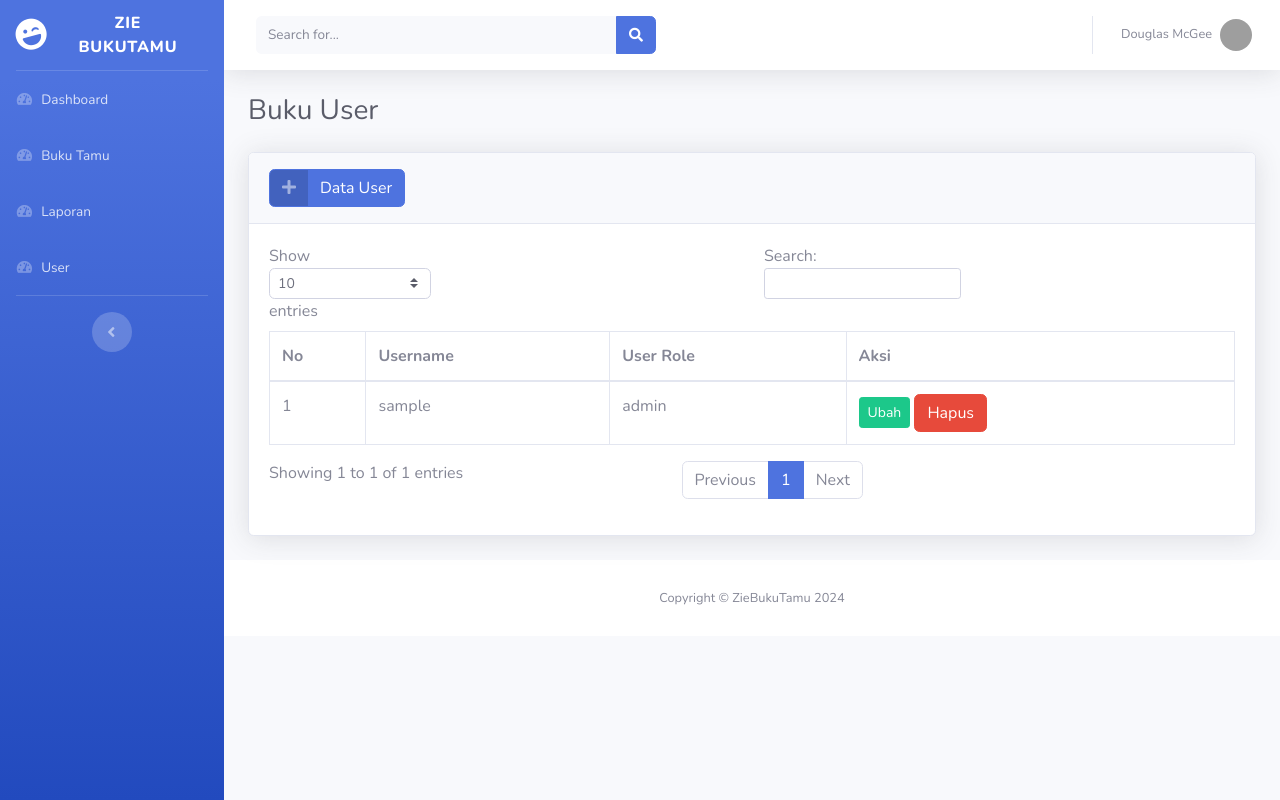
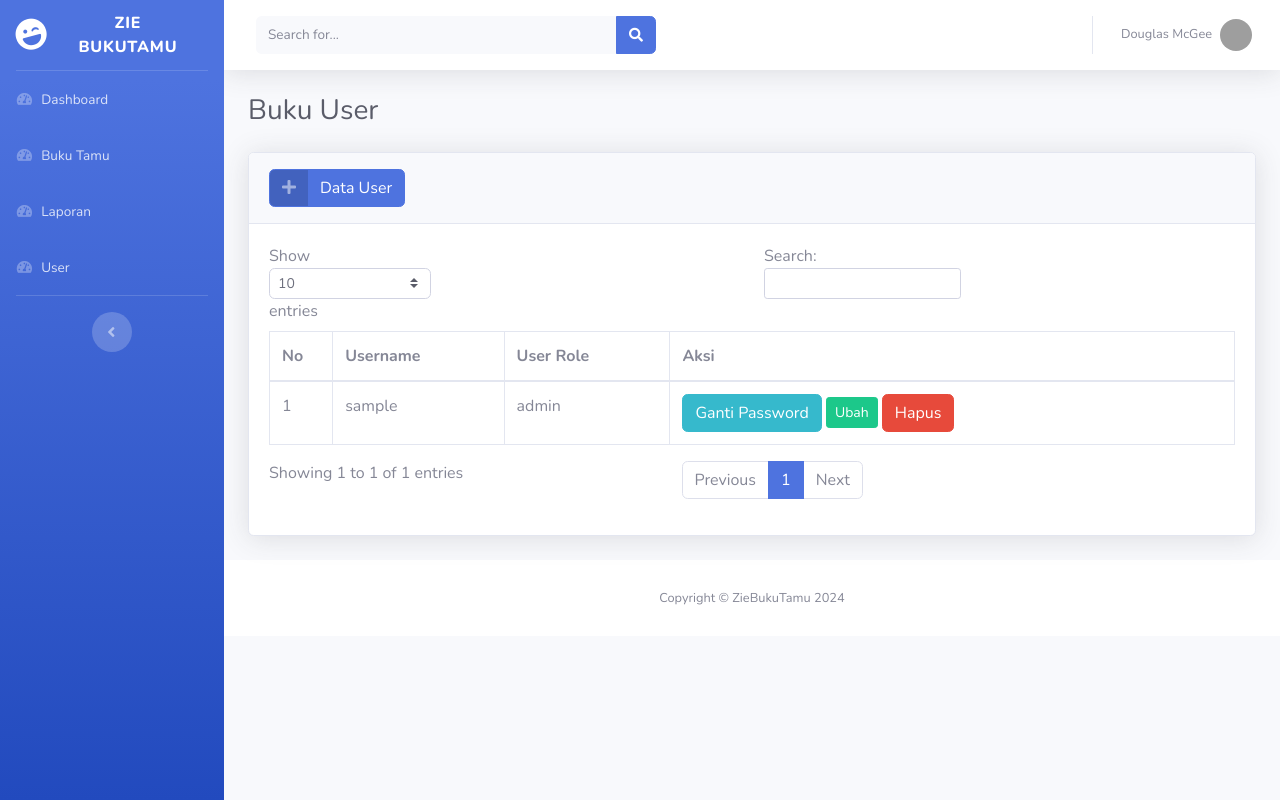
Before and after one commit to M-Rofi-i-Alawi/tugas_BuSarah_buku_tamu, a PHP site: page /users.php in a window 1280 px wide. Run offline with PHP 8.4, Linux system fonts and the light colour scheme; tables that the repository leaves empty or names only in its code hold one stand-in row (values such as "Sample post"); grey boxes are pictures that could not be loaded.

Commit message:
menambahkan fitur ganti password user

```diff
--- a/function.php
+++ b/function.php
@@ -115,4 +115,18 @@ function hapus_user($id){
     mysqli_query($koneksi,$query);
     return mysqli_affected_rows($koneksi);
 }
+// function ganti password
+function ganti_password($data){
+    global $koneksi;
+    $kode = htmlspecialchars($data['id_user']);
+    $password = htmlspecialchars($data['password']);
+    $password_hash = password_hash($password, PASSWORD_DEFAULT);
+
+    $query = "UPDATE users SET
+                password = '$password_hash'
+                WHERE id_user = '$kode'";
+    mysqli_query($koneksi, $query);
+
+    return mysqli_affected_rows($koneksi);
+}
 ?>
--- a/templates/footer.php
+++ b/templates/footer.php
@@ -91,6 +91,26 @@
             }, 4000);
         });
     </script>
+
+    <script>
+        // auto hide notifikasi
+        $(document).ready(function(){
+            window.setTimeout(function() {
+                $(".alert").fadeTo(500,0).slideUp(500,function(){
+                    $(this).remove();
+                });
+            }, 4000);
+        });
+
+        // ambil data id user dari tombol ganti password ke modal ganti password
+        $('#gantiPassword').on('show.bs.modal',function(event){
+            var button= $(event.relatedTarget)
+            var id= button.data('id')
+            console.log(id)
+            var modal = $(this)
+            modal.find('.modal-body #id_user').val(id)
+        })
+    </script>
 </body>
 
 </html>
--- a/users.php
+++ b/users.php
@@ -11,12 +11,28 @@ include_once('templates/header.php');
     // jika ada tombol simpan
     if (isset($_POST['simpan'])) {
         if (tambah_user($_POST) > 0) {
-            echo '<div class="alert alert-success">Data berhasil disimpan!</div>';
+            ?>
+            <div class="alert alert-success" role="alert">Data berhasil disimpan!</div>
+            <?php
         } else {
-            echo '<div class="alert alert-danger">Data gagal disimpan!</div>';
+            ?>
+            <div class="alert alert-danger" role="alert">Data gagal disimpan!</div>
+            <?php
+        }
+    } elseif (isset($_POST['ganti_password'])) {
+        if (ganti_password($_POST) > 0) {
+            ?>
+            <div class="alert alert-success" role="alert">Password berhasil diubah!</div>
+            <?php
+        } else {
+            ?>
+            <div class="alert alert-danger" role="alert">Password gagal diubah!</div>
+            <?php
         }
     }
 ?>
+
+
 
     <!-- DataTales Example -->
     <div class="card shadow mb-4">
@@ -51,6 +67,9 @@ include_once('templates/header.php');
                                 <td><?= $user['username']; ?></td>
                                 <td><?= $user['user_role']; ?></td>
                                 <td>
+                                    <button type="button" class="btn btn-info btn-icon-split" data-toggle="modal" data-target="#gantiPassword" data-id="<?= $user['id_user']?>">
+                                        <span class="text">Ganti Password</span>
+                                    </button>
                                     <a href="edit-user.php?id=<?= $user['id_user']; ?>" class="btn btn-success btn-sm">Ubah</a>
                                     <a href="hapus-user.php?id=<?= $user['id_user']; ?>" class="btn btn-danger" onclick="return confirm('Apakah anda yakin ingin menghapus data ini?');">Hapus</a>
                                 </td>
@@ -64,50 +83,35 @@ include_once('templates/header.php');
 </div>
 <!-- /.container-fluid -->
 
-<!-- Modal Tambah -->
-<div class="modal fade" id="tambahModal" tabindex="-1" aria-labelledby="tambahModalLabel" aria-hidden="true">
+<!-- Modal Ganti Password -->
+<div class="modal fade" id="gantiPassword" tabindex="-1" aria-labelledby="gantiPasswordLabel" aria-hidden="true">
   <div class="modal-dialog">
     <div class="modal-content">
-
       <div class="modal-header">
-                <h5 class="modal-title" id="tambahModalLabel">Tambah User</h5>
+        <h5 class="modal-title" id="gantiPasswordLabel">Ganti Password</h5>
         <button type="button" class="close" data-dismiss="modal" aria-label="Close">
           <span aria-hidden="true">&times;</span>
         </button>
       </div>
-
+      <div class="modal-body">
         <form method="post" action="">
-                <div class="modal-body">
+          <input type="hidden" name="id_user" id="id_user">
           <div class="form-group row">
-                        <label for="username" class="col-sm-3 col-form-label">Username</label>
-                        <div class="col-sm-8">
-                            <input type="text" class="form-control" id="username" name="username" required>
-                        </div>
-                    </div>
-                    <div class="form-group row">
-                        <label for="password" class="col-sm-3 col-form-label">Password</label>
-                        <div class="col-sm-8">
-                            <input type="password" class="form-control" id="password" name="password" required>
-                        </div>
-                    </div>
-                    <div class="form-group row">
-                        <label for="user_role" class="col-sm-3 col-form-label">User Role</label>
-                        <div class="col-sm-8">
-                            <select class="form-control" id="user_role" name="user_role" required>
-                                <option value="admin">Administrator</option>
-                                <option value="operator">Operator</option>
-                            </select>
+            <label for="password" class="col-sm-4 col-form-label">Password Baru</label>
+            <div class="col-sm-7">
+              <input type="password" class="form-control" id="password" name="password">
             </div>
           </div>
       </div>
-
       <div class="modal-footer">
         <button type="button" class="btn btn-secondary" data-dismiss="modal">Keluar</button>
-                    <button type="submit" name="simpan" class="btn btn-primary">Simpan</button>
+        <button type="submit" name="ganti_password" class="btn btn-primary">Simpan</button>
       </div>
         </form>
     </div>
   </div>
 </div>
 
+
+
 <?php include_once('templates/footer.php'); ?>
```
Also changed, not shown: edit-user.php (+6 -1 lines). Lines whose indentation alone changed are shown as unchanged.
